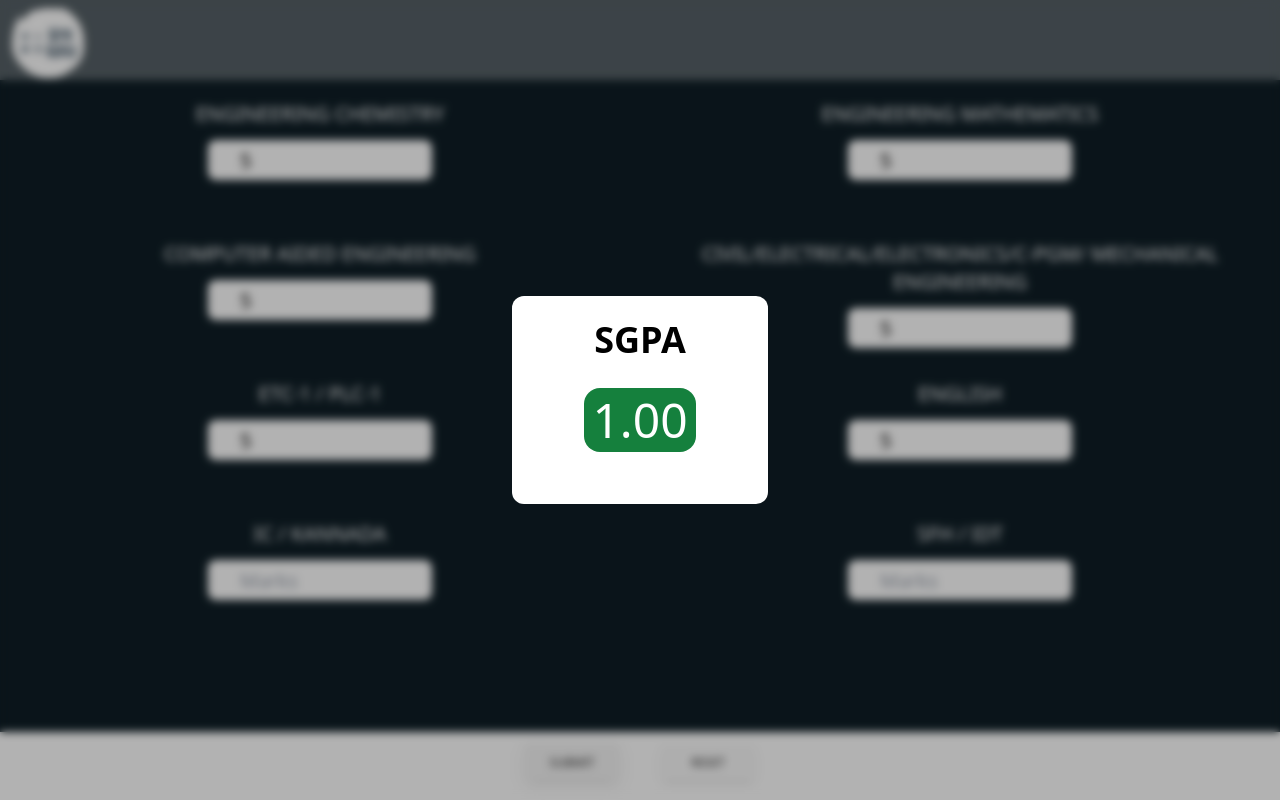
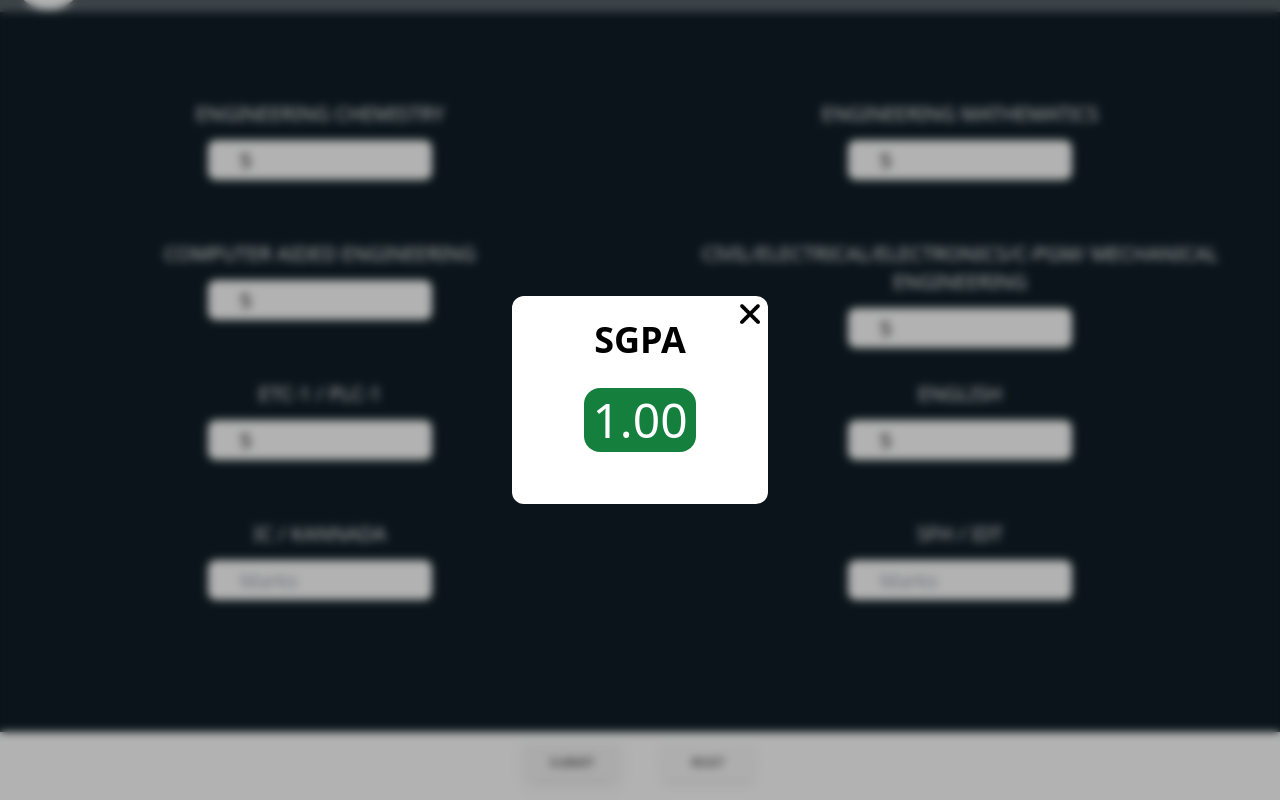
Before and after one commit to rockygeekz/GPAGURU, a React (Vite) app: page /GPAGURU/c_scheme22 in a window 1280 px wide. Both pictures are taken after typing "5", "5", "5", "5", "5", "5" into the empty fields and a click on the button "SUBMIT". Shown: the part 68-868 px from the top of the page. Built offline with nearby package versions, Linux system fonts and the light colour scheme.

Commit message:
feat: added close and removed fixed nav

```diff
--- a/src/components/Header.jsx
+++ b/src/components/Header.jsx
@@ -9,7 +9,7 @@ const Header = () => {
       className="container min-h-screen min-w-full
     bg-center bg-cover bg-fixed  bg-no-repeat h-[70rem] lg:h-[50rem] bg-[#0F1E26] "
     >
-      <nav className=" bg-white h-20 min-w-full lg:backdrop-filter fixed lg:backdrop-blur-lg bg-opacity-30">
+      <nav className=" bg-white h-20 min-w-full lg:backdrop-filter  lg:backdrop-blur-lg bg-opacity-30">
         <img src={logo} alt="" className="absolute w-24 pt-2 px-3" />
       </nav>
       {/* <img src={bg} alt="" className="h-[55rem] lg:h-[41rem] min-w-full  " /> */}
--- a/src/components/Sheet.jsx
+++ b/src/components/Sheet.jsx
@@ -1,6 +1,7 @@
 import React from "react";
 
 const Results = (props) => {
+  console.log(props);
   var gradepoints = [];
   for (const key in props.score) {
     if (props.score[`${key}`] >= 100) {
@@ -18,7 +19,7 @@ const Results = (props) => {
   gradepoints = [];
 
   const handleOnClose = (e) => {
-    if (e.target.id === "container") props.click();
+    if (e.target.id === "container" || e.target.id === "close" ) props.click();
   };
   return (
     <div
@@ -26,13 +27,14 @@ const Results = (props) => {
       onClick={handleOnClose}
       className=" fixed bg-black bg-opacity-30 backdrop-blur-sm  inset-0 flex items-center justify-center "
     >
-      <div className="bg-white p-2 rounded-xl w-64 h-52 flex flex-col items-center justify-center ">
-        <div className="top text-center text-4xl font-bold">
+      <div className="bg-white relative p-2 rounded-xl w-64 h-52 flex flex-col items-center justify-center  ">
+        <div className="top text-center text-4xl font-bold ">
           SGPA
           <br />
         </div>
         <div className="res m-7 text-center bg-green-700 text-5xl rounded-2xl p-2 text-white ">
           {totalsgpa}
+        <img src="/src/assets/close.png" className="w-5 absolute top-2 right-2" alt="" onClick={handleOnClose} id="close" />
         </div>
       </div>
     </div>
--- a/src/components/cgpasheet.jsx
+++ b/src/components/cgpasheet.jsx
@@ -6,10 +6,10 @@ const CgpaResult = (props) =>{
         for (const key in props.score){
             total +=props.score[`${key}`]
         }
-        console.log(total)
+        // console.log(total)
         const totalcgpa = (total/(Object.keys(props.score).length)).toFixed(2)
         const handleOnClose = (e) => {
-            if(e.target.id === "container")
+            if(e.target.id === "container"  || e.target.id === "close" )
             props.click();
           };
           console.log(totalcgpa);
@@ -19,12 +19,12 @@ const CgpaResult = (props) =>{
             onClick={handleOnClose}
             className=" fixed bg-black bg-opacity-30 backdrop-blur-sm  inset-0 flex items-center justify-center "
           >
-            <div className="bg-white p-2 rounded-xl w-64 h-52 flex flex-col items-center justify-center ">
+            <div className="bg-white p-2 relative rounded-xl w-64 h-52 flex flex-col items-center justify-center ">
               <div className="top text-center text-4xl font-bold text-black" >CGPA<br />
               </div>
               <div className="res m-7 text-center bg-green-700 text-5xl rounded-2xl p-2 text-white ">{totalcgpa}</div>
+            <img src="/src/assets/close.png" className="w-5 absolute top-2 right-2" alt="" onClick={handleOnClose} id="close" />
             </div>
-
           </div>
           );
 
```
Also changed, not shown: src/assets/close.png (added).
